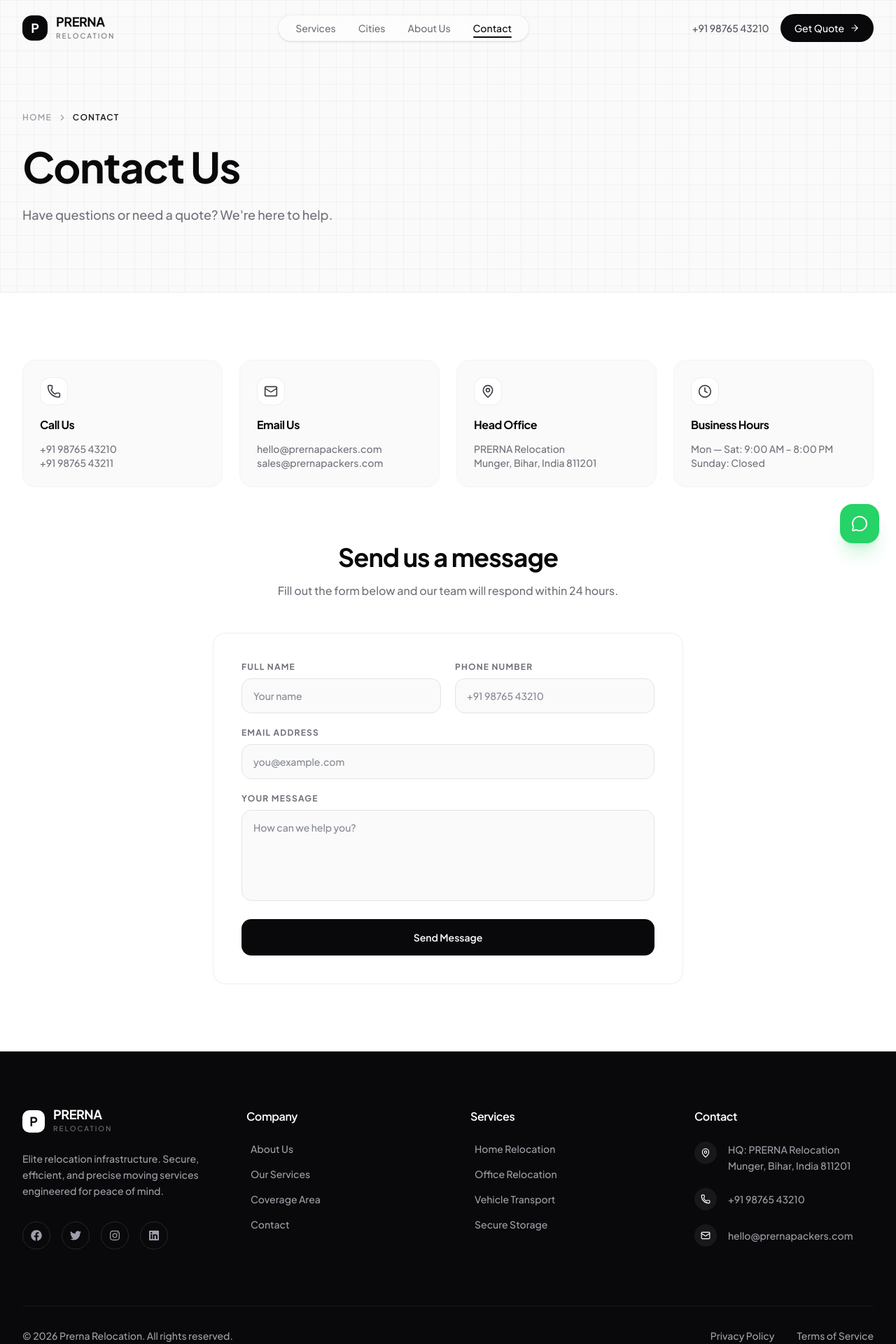
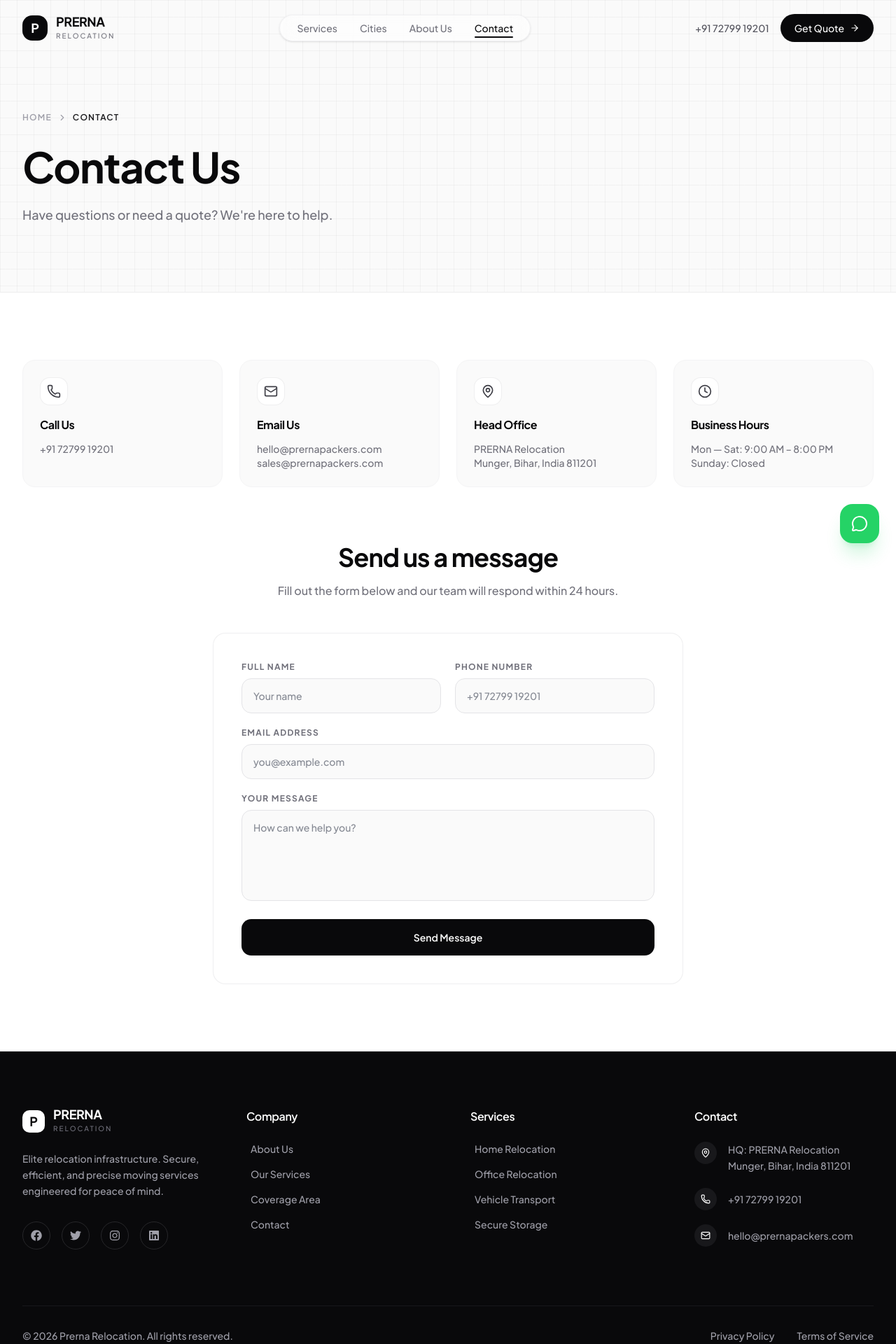
Before and after one commit to Kalyanpaulfs/prerna-packers, a Next.js app: page /en/contact in a window 1280 px wide. Shown: the top 1920 px of the page at 70% size. Built offline with nearby package versions, Linux system fonts and the light colour scheme.

Commit message:
Update phone number to 72799 19201

```diff
--- a/src/app/[locale]/contact/page.tsx
+++ b/src/app/[locale]/contact/page.tsx
@@ -8,7 +8,7 @@ export const metadata: Metadata = {
 };
 
 const contactCards = [
-  { icon: Phone, title: "Call Us", lines: ["+91 98765 43210", "+91 98765 43211"] },
+  { icon: Phone, title: "Call Us", lines: ["+91 72799 19201"] },
   { icon: Mail, title: "Email Us", lines: ["hello@prernapackers.com", "sales@prernapackers.com"] },
   { icon: MapPin, title: "Head Office", lines: ["PRERNA Relocation", "Munger, Bihar, India 811201"] },
   { icon: Clock, title: "Business Hours", lines: ["Mon — Sat: 9:00 AM – 8:00 PM", "Sunday: Closed"] },
@@ -65,7 +65,7 @@ export default function ContactPage() {
                       type="tel"
                       id="phone"
                       className="w-full px-4 py-3.5 rounded-xl border border-zinc-200 bg-zinc-50 focus:bg-white focus:border-zinc-300 focus:ring-4 focus:ring-zinc-100 transition-all outline-none text-sm font-medium"
-                      placeholder="+91 98765 43210"
+                      placeholder="+91 72799 19201"
                     />
                   </div>
                 </div>
--- a/src/components/home/CTASection.tsx
+++ b/src/components/home/CTASection.tsx
@@ -46,10 +46,10 @@ export function CTASection() {
             <ArrowRight size={16} className="transition-transform group-hover:translate-x-1" />
           </Link>
           <a
-            href="tel:+919876543210"
+            href="tel:+917279919201"
             className="inline-flex items-center gap-2 text-zinc-400 hover:text-white text-sm font-semibold transition-colors px-8 py-4"
           >
-            or call +91 98765 43210
+            or call +91 72799 19201
           </a>
         </motion.div>
       </div>
--- a/src/components/layout/FloatingButtons.tsx
+++ b/src/components/layout/FloatingButtons.tsx
@@ -16,7 +16,7 @@ export function FloatingButtons() {
 
       {/* Call Button */}
       <a
-        href="tel:+919876543210"
+        href="tel:+917279919201"
         className="w-14 h-14 bg-zinc-950 text-white rounded-2xl flex items-center justify-center shadow-xl shadow-zinc-900/20 hover:scale-105 hover:-translate-y-1 transition-all duration-300 md:hidden"
         aria-label="Call Us"
       >
--- a/src/components/layout/Footer.tsx
+++ b/src/components/layout/Footer.tsx
@@ -69,7 +69,7 @@ export function Footer() {
                 <div className="w-8 h-8 rounded-full bg-zinc-900 flex items-center justify-center shrink-0">
                   <Phone size={14} className="text-white" />
                 </div>
-                <span className="text-sm font-medium">+91 98765 43210</span>
+                <span className="text-sm font-medium">+91 72799 19201</span>
               </li>
               <li className="flex items-center gap-4">
                 <div className="w-8 h-8 rounded-full bg-zinc-900 flex items-center justify-center shrink-0">
--- a/src/components/layout/Navbar.tsx
+++ b/src/components/layout/Navbar.tsx
@@ -82,10 +82,10 @@ export function Navbar() {
             <div className="flex items-center gap-4">
               <div className="hidden md:flex items-center gap-4">
                 <a
-                  href="tel:+919876543210"
+                  href="tel:+917279919201"
                   className="text-sm font-medium text-zinc-600 hover:text-zinc-950 transition-colors"
                 >
-                  +91 98765 43210
+                  +91 72799 19201
                 </a>
                 <Link
                   href="/quote"
@@ -144,10 +144,10 @@ export function Navbar() {
 
             <div className="p-6 border-t border-zinc-100 bg-zinc-50/50 flex flex-col gap-4">
               <a
-                href="tel:+919876543210"
+                href="tel:+917279919201"
                 className="text-center font-medium text-zinc-900 py-3"
               >
-                +91 98765 43210
+                +91 72799 19201
               </a>
               <Link
                 href="/quote"
```
Also changed, not shown: 1 other file (tests, documents, lock files or other folders).
